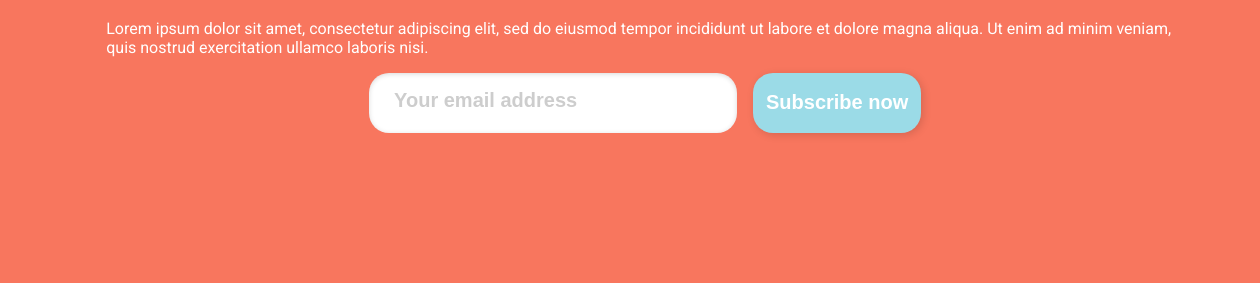
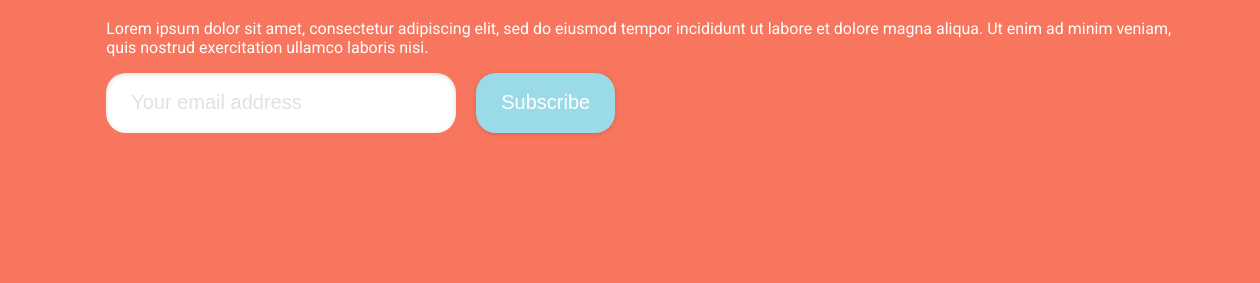
Before and after one commit to a-gv/oranges-ironhack, a plain HTML site: page index.html in a window 1280 px wide. Shown: the part 308-591 px from the top of the page, 0-1260 px from the left. Drawn offline with Linux system fonts and the light colour scheme.

Commit message:
Add files via upload
final changes made to the form field and buttons

```diff
--- a/index.html
+++ b/index.html
@@ -23,10 +23,15 @@
     <div class="hero-content">
       <h1>Subscribe today and get notified first when we launch Orange app!</h1>
       <p>Lorem ipsum dolor sit amet, consectetur adipiscing elit, sed do eiusmod tempor incididunt ut labore et dolore magna aliqua. Ut enim ad minim veniam, quis nostrud exercitation ullamco laboris nisi.</p>
+      <form action="">
+        <input type="text" placeholder="Your email address" class="email" />
+        <input type="submit" value="Subscribe" class="subscribe-button" />
+     </form>
+<!--
       <form>
        <input type="email" id="email-form" placeholder="Your email address">
       <button class="subscribe-button">Subscribe now</button>
-      </form>
+      </form> -->
     </div>
     <img src="images/clay-white_2.png">
   </div>
--- a/style.css
+++ b/style.css
@@ -6,6 +6,7 @@ html {
 
 body {
   margin: 0;
+  font-family: Roboto;
 }
 
 #header {
@@ -48,12 +49,13 @@ body {
   color: #ffffff;
 
 }
-form {
+/* form {
   display: flex;
   justify-content: center;
-}
+} */
 
-#email-form {
+
+/* #email-form {
   width: 368px;
   height: 60px;
   border-radius: 20px;
@@ -61,6 +63,11 @@ form {
   background-color: #ffffff;
   border: none;
   padding: 0;
+  font-family: Roboto;
+}
+
+input,button {
+  font-family: Roboto;
 }
 
 #email-form::placeholder {
@@ -83,6 +90,37 @@ form {
   color: #ffffff;
   margin-left: 16px;
   padding: 0;
+} */
+
+.email {
+  height: 60px;
+  width: 300px;
+  font-size: 20px;
+  color: #000;
+  border-radius: 20px;
+  padding: 0 25px;
+  margin-right: 16px;
+  border: none;
+  box-shadow: inset 0 1px 5px 0 rgba(0, 0, 0, 0.15);
+}
+.email::placeholder {
+  color: rgb(225, 225, 225);
+}
+.subscribe-button {
+  height: 60px;
+  border-radius: 20px;
+  box-shadow: 0 1px 5px 0 rgba(0, 0, 0, 0.15);
+  border: none;
+  padding: 0 25px;
+  font-size: 20px;
+  background-color: #9bdbe7;
+  color: #fff;
+  transition: 0.3s;
+}
+.subscribe-button:hover {
+  background-color: #35b3c9;
+  transition: 0.3s;
+  cursor: pointer;
 }
 
 .bg-color-orange {
```
